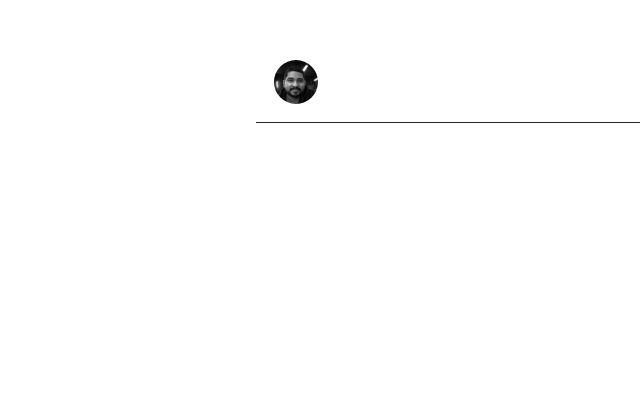
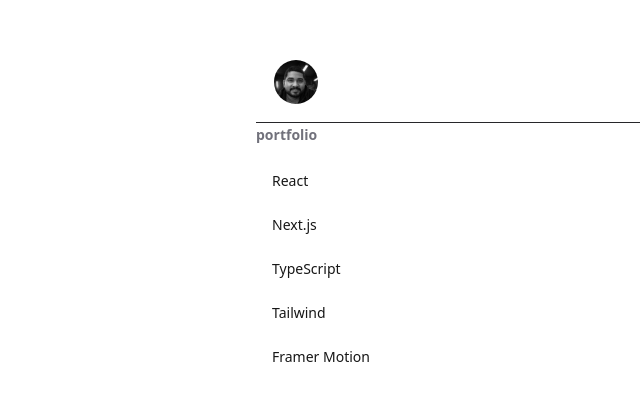
Before and after one commit to ecthon/ecthon-app, a Next.js app: page / in a window 1280 px wide. Shown: the part 266-666 px from the top of the page, without its empty margins (0-640 px from the left). Built offline with nearby package versions, Linux system fonts and the light colour scheme.

Commit message:
feat: Implement `ElasticHover` component using `framer-motion` and integrate it into the homepage with new utility functions.

```diff
--- a/app/page.tsx
+++ b/app/page.tsx
@@ -1,4 +1,5 @@
 import { Profile } from "@/components/profile";
+import { ElasticHover, ElasticHoverItem } from "@/components/ui/elastic-hover";
 import Image from "next/image";
 
 export default function Home() {
@@ -12,6 +13,24 @@ export default function Home() {
         <p className="text-lg text-white/60 font-sans">Criando interfaces que equilibram usabilidade, performance e estética.</p>
       </div>
       <Profile />
+      <section className="space-y-4">
+        <div className="group flex items-center gap-2">
+          <h2 className="text-sm font-semibold text-zinc-500">portfolio</h2>
+          <span className="text-transparent group-hover:text-violet-500">•</span>
+        </div>
+        <ElasticHover
+          className="flex gap-2 flex-wrap"
+          highlightClassName="bg-zinc-800 border-zinc-800"
+        >
+          {["React", "Next.js", "TypeScript", "Tailwind", "Framer Motion"].map((tech) => (
+            <ElasticHoverItem key={tech} className="flex w-full h-full">
+              <div className="flex flex-col w-full h-full px-4 py-2 rounded-full text-sm font-medium text-foreground cursor-pointer">
+                {tech}
+              </div>
+            </ElasticHoverItem>
+          ))}
+        </ElasticHover>
+      </section>
     </main>
   );
 }
--- /dev/null
+++ b/components/ui/elastic-hover.tsx
@@ -0,0 +1,123 @@
+"use client"
+
+import * as React from "react"
+import { motion, AnimatePresence } from "framer-motion"
+import { cn } from "@/lib/utils"
+
+interface ElasticHoverProps {
+    children: React.ReactNode
+    className?: string
+    highlightClassName?: string
+    /** Configuração do spring - stiffness (rigidez) */
+    stiffness?: number
+    /** Configuração do spring - damping (amortecimento) */
+    damping?: number
+    /** Configuração do spring - mass (massa) */
+    mass?: number
+}
+
+interface HoverState {
+    isHovering: boolean
+    rect: DOMRect | null
+}
+
+const ElasticHoverContext = React.createContext<{
+    setHoverState: (state: HoverState) => void
+    containerRef: React.RefObject<HTMLDivElement | null>
+} | null>(null)
+
+export function ElasticHover({
+    children,
+    className,
+    highlightClassName,
+    stiffness = 400,
+    damping = 30,
+    mass = 0.8,
+}: ElasticHoverProps) {
+    const containerRef = React.useRef<HTMLDivElement>(null)
+    const [hoverState, setHoverState] = React.useState<HoverState>({
+        isHovering: false,
+        rect: null,
+    })
+
+    const springConfig = {
+        type: "spring" as const,
+        stiffness,
+        damping,
+        mass,
+    }
+
+    return (
+        <ElasticHoverContext.Provider value={{ setHoverState, containerRef }}>
+            <div ref={containerRef} className={cn("relative", className)}>
+                <AnimatePresence>
+                    {hoverState.isHovering && hoverState.rect && containerRef.current && (
+                        <motion.div
+                            className={cn(
+                                "absolute pointer-events-none rounded-lg bg-muted/50 border border-border/50",
+                                highlightClassName
+                            )}
+                            initial={{ opacity: 0, scale: 0.95 }}
+                            animate={{
+                                opacity: 1,
+                                scale: 1,
+                                x: hoverState.rect.left - containerRef.current.getBoundingClientRect().left,
+                                y: hoverState.rect.top - containerRef.current.getBoundingClientRect().top,
+                                width: hoverState.rect.width,
+                                height: hoverState.rect.height,
+                            }}
+                            exit={{ opacity: 0, scale: 0.95 }}
+                            transition={springConfig}
+                            style={{ zIndex: 0 }}
+                        />
+                    )}
+                </AnimatePresence>
+                {children}
+            </div>
+        </ElasticHoverContext.Provider>
+    )
+}
+
+interface ElasticHoverItemProps {
+    children: React.ReactNode
+    className?: string
+    asChild?: boolean
+}
+
+export function ElasticHoverItem({ children, className, asChild }: ElasticHoverItemProps) {
+    const context = React.useContext(ElasticHoverContext)
+    const itemRef = React.useRef<HTMLDivElement>(null)
+
+    if (!context) {
+        throw new Error("ElasticHoverItem must be used within ElasticHover")
+    }
+
+    const { setHoverState } = context
+
+    const handleMouseEnter = () => {
+        if (itemRef.current) {
+            setHoverState({
+                isHovering: true,
+                rect: itemRef.current.getBoundingClientRect(),
+            })
+        }
+    }
+
+    const handleMouseLeave = () => {
+        setHoverState({
+            isHovering: false,
+            rect: null,
+        })
+    }
+
+    return (
+        <div
+            ref={itemRef}
+            className={cn("relative z-10", className)}
+            onMouseEnter={handleMouseEnter}
+            onMouseLeave={handleMouseLeave}
+        >
+            {children}
+        </div>
+    )
+}
--- /dev/null
+++ b/lib/utils.ts
@@ -0,0 +1,6 @@
+import { clsx, type ClassValue } from 'clsx'
+import { twMerge } from 'tailwind-merge'
+
+export function cn(...inputs: ClassValue[]) {
+    return twMerge(clsx(inputs))
+}
--- a/package.json
+++ b/package.json
@@ -9,9 +9,12 @@
     "lint": "eslint"
   },
   "dependencies": {
+    "clsx": "^2.1.1",
+    "framer-motion": "^12.36.0",
     "next": "16.1.6",
     "react": "19.2.3",
-    "react-dom": "19.2.3"
+    "react-dom": "19.2.3",
+    "tailwind-merge": "^3.5.0"
   },
   "devDependencies": {
     "@tailwindcss/postcss": "^4",
```
Also changed, not shown: 1 other file (tests, documents, lock files or other folders).
